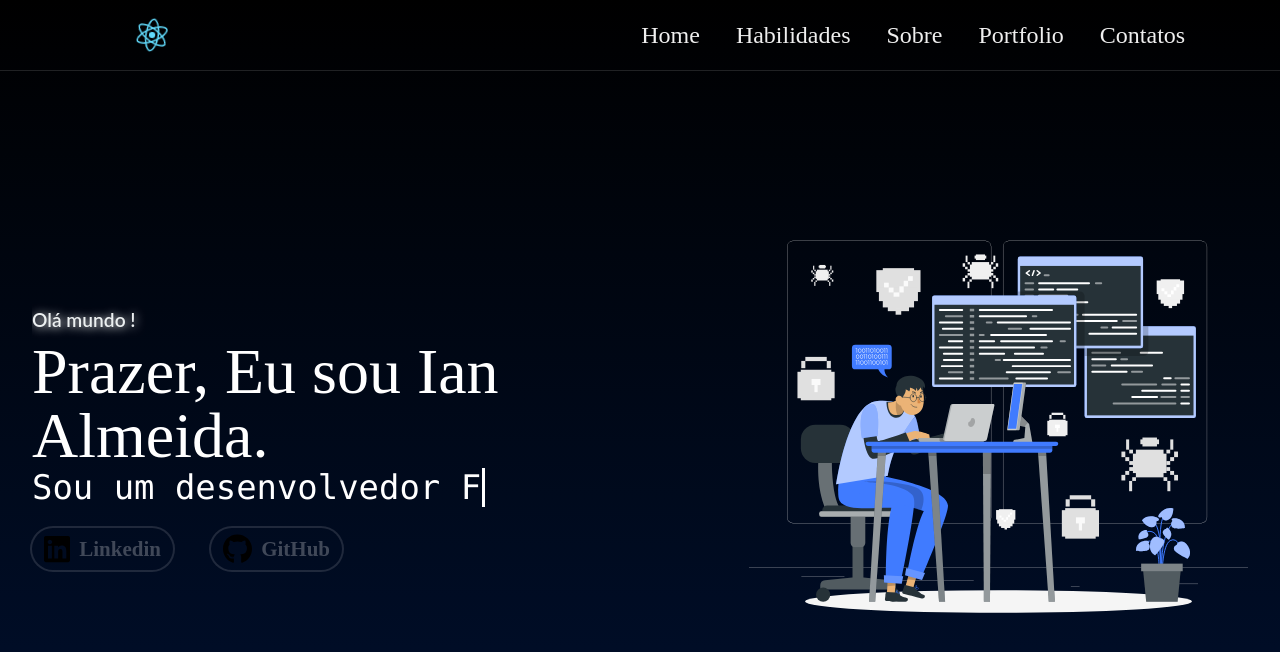
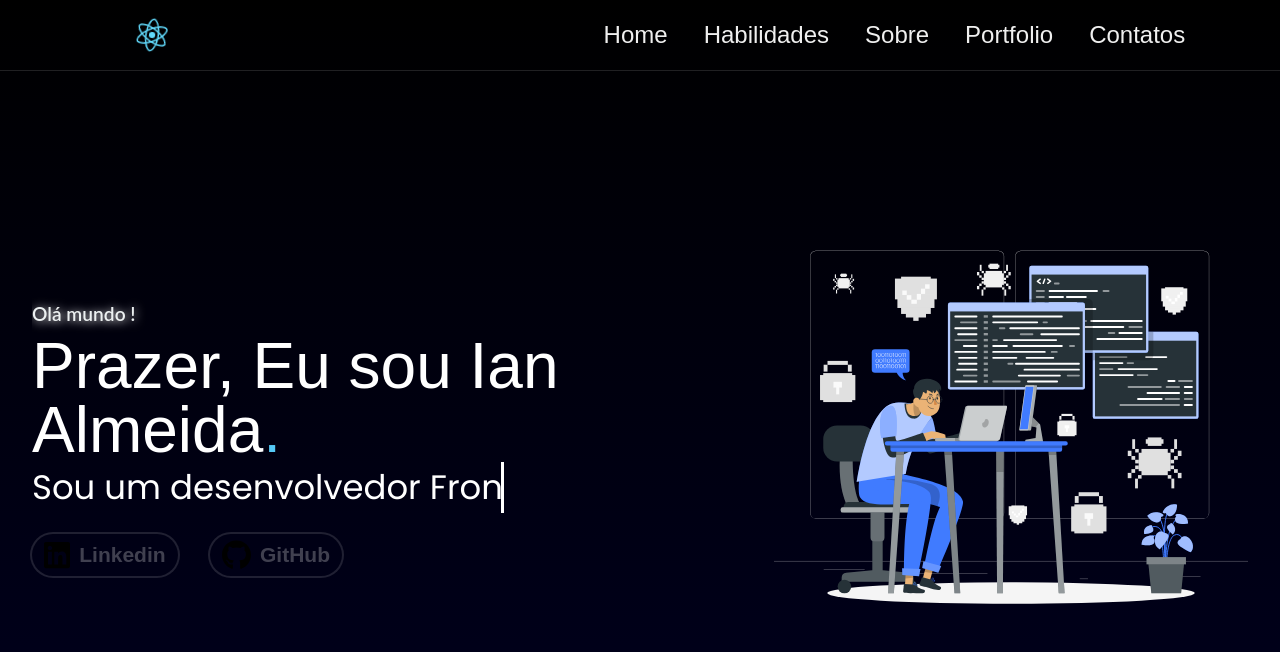
Before and after one commit to Ian-Alemida/devfollio, a React (Create React App) app: page / in a window 1280 px wide. Shown: the top 652 px of the page. Built offline with nearby package versions, Linux system fonts and the light colour scheme.

Commit message:
ajustes finais do banner

```diff
--- a/src/App.css
+++ b/src/App.css
@@ -1,8 +1,9 @@
 .App{
-  background-image: linear-gradient(to bottom, #000000, #00102f);
+  background-image: linear-gradient(to bottom, #000000, #00001f);
   height: 100vh;
   width: 100vw;
   display: flex;
   flex-direction: column;
   align-items: center;
+  font-family: 'releway', sans-serif;
 }
--- a/src/Components/Banner/Banner.jsx
+++ b/src/Components/Banner/Banner.jsx
@@ -17,7 +17,7 @@ function Banner (){
                         </ul>
                     </div>
                 </div>
-                <h2>Prazer, Eu sou Ian Almeida.</h2>
+                <h2>Prazer, Eu sou Ian Almeida<span>.</span></h2>
                 <p className='animation'>Sou um desenvolvedor Front-End...</p>
                 <div className='content-button'>
                     <Botao icon={iconLinkedin} text={'Linkedin'}></Botao>
--- a/src/Components/Banner/banner.css
+++ b/src/Components/Banner/banner.css
@@ -60,6 +60,9 @@
 .content-text h2{
     font-size: 5vw;
 }
+.content-text h2 span{
+    color: #55c9f6;
+}
 
 /* animation writing "sou um desenvolvedor"*/
 .content-text p{
@@ -76,7 +79,8 @@
     }
     }
 .animation {
-font: 200% Consolas, Monaco, monospace;
+font: 200% Consolas, releway, monospace;
+font-family: 'poppins', sans-serif;;
 border-right: .1em solid white;
 width: 33ch;
 white-space: nowrap;
```
